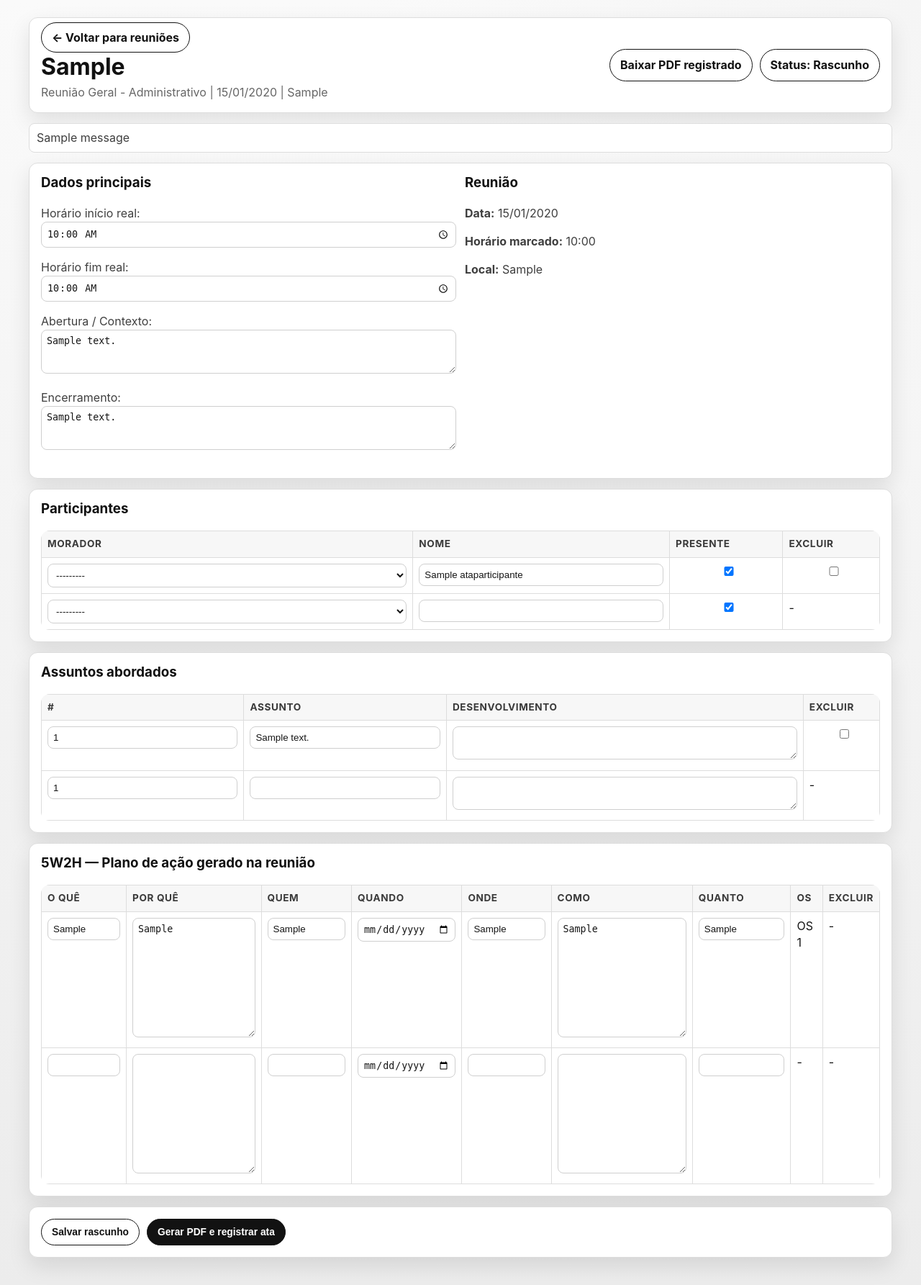
After one commit to flavioeduardo670/rpf, a Django app: page /reunioes/1/ata/ in a window 1280 px wide. The commit adds this page. Shown: the whole page at 72% size. Run offline with Django 5.2, Linux system fonts and the light colour scheme; a user stored in the database is signed in; data comes from the database, SQL or seed files in the repository; tables that the repository leaves empty hold one stand-in row (values such as "Sample post"); one stand-in notice (Sample message) is shown; parts of the project's set-up code (start-up, migrations or seed data) failed here and were passed over.

Commit message:
Implementa fluxo completo de atas no módulo de reuniões

```diff
--- a/core/forms.py
+++ b/core/forms.py
@@ -2,6 +2,7 @@ from collections import OrderedDict
 import os
 import uuid
 from django import forms
+from django.forms import BaseInlineFormSet
 from django.contrib.auth import get_user_model
 from django.contrib.auth.forms import UserCreationForm
 from django.utils.text import get_valid_filename
@@ -33,6 +34,10 @@ from .models import (
     AjusteMorador,
     ContaFixa,
     Reuniao,
+    AtaReuniao,
+    AtaParticipante,
+    AtaTopico,
+    AtaLinha5W2H,
 )
 
 
@@ -529,6 +534,108 @@ class ReuniaoForm(forms.ModelForm):
         super().__init__(*args, **kwargs)
         self.fields['setor'].required = False
 
+    def clean(self):
+        cleaned = super().clean()
+        if cleaned.get('tipo') == 'setorial' and not cleaned.get('setor'):
+            self.add_error('setor', 'Informe o setor da reunião setorial.')
+        return cleaned
+
+
+class AtaReuniaoForm(forms.ModelForm):
+    class Meta:
+        model = AtaReuniao
+        fields = [
+            'horario_inicio_real',
+            'horario_fim_real',
+            'texto_abertura',
+            'encerramento_texto',
+        ]
+        labels = {
+            'horario_inicio_real': 'Horário início real',
+            'horario_fim_real': 'Horário fim real',
+            'texto_abertura': 'Abertura / Contexto',
+            'encerramento_texto': 'Encerramento',
+        }
+        widgets = {
+            'horario_inicio_real': forms.TimeInput(attrs={'type': 'time'}),
+            'horario_fim_real': forms.TimeInput(attrs={'type': 'time'}),
+            'texto_abertura': forms.Textarea(attrs={'rows': 3}),
+            'encerramento_texto': forms.Textarea(attrs={'rows': 3}),
+        }
+
+
+class AtaParticipanteForm(forms.ModelForm):
+    class Meta:
+        model = AtaParticipante
+        fields = ['morador', 'nome', 'presente']
+        labels = {
+            'morador': 'Morador',
+            'nome': 'Nome',
+            'presente': 'Presente',
+        }
+
+
+class AtaTopicoForm(forms.ModelForm):
+    titulo_assunto = forms.CharField(max_length=200, required=False, label='Assunto')
+    desenvolvimento = forms.CharField(required=False, label='Desenvolvimento', widget=forms.Textarea(attrs={'rows': 2}))
+
+    class Meta:
+        model = AtaTopico
+        fields = ['ordem']
+        labels = {
+            'ordem': 'Ordem',
+        }
+
+    def __init__(self, *args, **kwargs):
+        super().__init__(*args, **kwargs)
+        texto = (self.instance.texto or '').strip()
+        if texto and not self.is_bound:
+            if '\n' in texto:
+                titulo, resto = texto.split('\n', 1)
+                self.initial['titulo_assunto'] = titulo.replace(':', '').strip()
+                self.initial['desenvolvimento'] = resto.strip('- ').strip()
+            else:
+                self.initial['titulo_assunto'] = texto
+
+    def clean(self):
+        cleaned = super().clean()
+        titulo = (cleaned.get('titulo_assunto') or '').strip()
+        desenvolvimento = (cleaned.get('desenvolvimento') or '').strip()
+        if not titulo and not desenvolvimento:
+            raise forms.ValidationError('Informe assunto ou desenvolvimento.')
+        if titulo and desenvolvimento:
+            self.instance.texto = f"{titulo}\n- {desenvolvimento}"
+        else:
+            self.instance.texto = titulo or desenvolvimento
+        return cleaned
+
+
+class AtaLinha5W2HForm(forms.ModelForm):
+    class Meta:
+        model = AtaLinha5W2H
+        fields = ['o_que', 'por_que', 'quem', 'quando', 'onde', 'como', 'quanto']
+        labels = {
+            'o_que': 'O quê',
+            'por_que': 'Por quê',
+            'quem': 'Quem',
+            'quando': 'Quando',
+            'onde': 'Onde',
+            'como': 'Como',
+            'quanto': 'Quanto',
+        }
+        widgets = {
+            'quando': forms.DateInput(attrs={'type': 'date'}),
+        }
+
+
+class AtaBaseInlineFormSet(BaseInlineFormSet):
+    def clean(self):
+        super().clean()
+        if any(self.errors):
+            return
+        if not self.instance.pode_editar:
+            raise forms.ValidationError('A ata está registrada e não pode mais ser alterada.')
+
 
 class DescontoMensalForm(forms.ModelForm):
     class Meta:
--- /dev/null
+++ b/core/templates/core/ata_reuniao.html
@@ -0,0 +1,166 @@
+{% load static %}
+<!DOCTYPE html>
+<html lang="pt-BR">
+<head>
+    <link rel="stylesheet" href="{% static 'core/base.css' %}">
+    <meta charset="UTF-8">
+    <meta name="viewport" content="width=device-width, initial-scale=1.0">
+    <title>{{ ata.identificador_formatado }} | Ata</title>
+    <style>
+        body { margin:0; padding:24px; background:#f4f4f4; font-family:"Trebuchet MS","Segoe UI",sans-serif; }
+        .wrap { max-width:1200px; margin:0 auto; }
+        .panel { background:#fff; border:1px solid #ddd; border-radius:12px; padding:16px; margin-bottom:14px; }
+        .grid { display:grid; gap:12px; grid-template-columns:repeat(2, minmax(0,1fr)); }
+        .grid-1 { display:grid; gap:12px; }
+        table { width:100%; border-collapse:collapse; }
+        th, td { border:1px solid #ddd; padding:8px; vertical-align:top; }
+        th { background:#f7f7f7; font-size:.85rem; }
+        input, select, textarea { width:100%; border:1px solid #cfcfcf; border-radius:8px; padding:7px; }
+        .top { display:flex; justify-content:space-between; gap:8px; flex-wrap:wrap; align-items:center; }
+        .muted { color:#666; }
+        .btn { border:1px solid #121212; background:#121212; color:#fff; border-radius:999px; padding:10px 14px; text-decoration:none; font-weight:700; cursor:pointer; }
+        .btn.light { background:#fff; color:#121212; }
+        .actions { display:flex; gap:10px; flex-wrap:wrap; }
+        .messages { list-style:none; padding:0; display:grid; gap:8px; }
+        .messages li { background:#fff; border:1px solid #ddd; border-radius:8px; padding:8px 10px; }
+        .readonly-mask { opacity:.75; pointer-events:none; }
+        @media (max-width: 960px) { .grid { grid-template-columns:1fr; } }
+    </style>
+</head>
+<body class="app-body">
+<div class="wrap">
+    <div class="top panel">
+        <div>
+            <a href="{% url 'reunioes' %}" class="btn light">← Voltar para reuniões</a>
+            <h1 style="margin:.6rem 0 .3rem;">{{ ata.identificador_formatado }}</h1>
+            <p class="muted" style="margin:0;">Reunião {{ reuniao.get_tipo_display }}{% if reuniao.setor %} - {{ reuniao.get_setor_display }}{% endif %} | {{ reuniao.data|date:"d/m/Y" }} | {{ reuniao.local }}</p>
+        </div>
+        <div class="actions">
+            {% if ata.pdf_final %}
+            <a class="btn light" href="{% url 'baixar_ata_pdf' reuniao.id %}">Baixar PDF registrado</a>
+            {% endif %}
+            <span class="btn light">Status: {{ ata.get_status_display }}</span>
+        </div>
+    </div>
+
+    {% if messages %}
+    <ul class="messages">
+        {% for message in messages %}
+        <li>{{ message }}</li>
+        {% endfor %}
+    </ul>
+    {% endif %}
+
+    <form method="post" class="{% if not can_edit_reunioes or not ata.pode_editar %}readonly-mask{% endif %}">
+        {% csrf_token %}
+
+        <section class="panel grid">
+            <div>
+                <h3>Dados principais</h3>
+                {{ form.as_p }}
+            </div>
+            <div>
+                <h3>Reunião</h3>
+                <p><strong>Data:</strong> {{ reuniao.data|date:"d/m/Y" }}</p>
+                <p><strong>Horário marcado:</strong> {{ reuniao.horario_marcado|time:"H:i" }}</p>
+                <p><strong>Local:</strong> {{ reuniao.local }}</p>
+            </div>
+        </section>
+
+        <section class="panel">
+            <h3>Participantes</h3>
+            {{ participantes_formset.management_form }}
+            <table>
+                <thead>
+                    <tr>
+                        <th>Morador</th>
+                        <th>Nome</th>
+                        <th>Presente</th>
+                        <th>Excluir</th>
+                    </tr>
+                </thead>
+                <tbody>
+                {% for p_form in participantes_formset %}
+                    <tr>
+                        <td>{{ p_form.id }}{{ p_form.morador }}</td>
+                        <td>{{ p_form.nome }}</td>
+                        <td>{{ p_form.presente }}</td>
+                        <td>{% if p_form.instance.pk %}{{ p_form.DELETE }}{% else %}-{% endif %}</td>
+                    </tr>
+                {% endfor %}
+                </tbody>
+            </table>
+        </section>
+
+        <section class="panel">
+            <h3>Assuntos abordados</h3>
+            {{ topicos_formset.management_form }}
+            <table>
+                <thead>
+                    <tr>
+                        <th>#</th>
+                        <th>Assunto</th>
+                        <th>Desenvolvimento</th>
+                        <th>Excluir</th>
+                    </tr>
+                </thead>
+                <tbody>
+                {% for t_form in topicos_formset %}
+                    <tr>
+                        <td>{{ t_form.id }}{{ t_form.ordem }}</td>
+                        <td>{{ t_form.titulo_assunto }}</td>
+                        <td>{{ t_form.desenvolvimento }}</td>
+                        <td>{% if t_form.instance.pk %}{{ t_form.DELETE }}{% else %}-{% endif %}</td>
+                    </tr>
+                {% endfor %}
+                </tbody>
+            </table>
+        </section>
+
+        <section class="panel">
+            <h3>5W2H — Plano de ação gerado na reunião</h3>
+            {{ linhas_formset.management_form }}
+            <table>
+                <thead>
+                    <tr>
+                        <th>O quê</th>
+                        <th>Por quê</th>
+                        <th>Quem</th>
+                        <th>Quando</th>
+                        <th>Onde</th>
+                        <th>Como</th>
+                        <th>Quanto</th>
+                        <th>OS</th>
+                        <th>Excluir</th>
+                    </tr>
+                </thead>
+                <tbody>
+                {% for l_form in linhas_formset %}
+                    <tr>
+                        <td>{{ l_form.id }}{{ l_form.o_que }}</td>
+                        <td>{{ l_form.por_que }}</td>
+                        <td>{{ l_form.quem }}</td>
+                        <td>{{ l_form.quando }}</td>
+                        <td>{{ l_form.onde }}</td>
+                        <td>{{ l_form.como }}</td>
+                        <td>{{ l_form.quanto }}</td>
+                        <td>{% if l_form.instance.ordem_servico_id %}OS {{ l_form.instance.ordem_servico_id }}{% else %}-{% endif %}</td>
+                        <td>{% if l_form.instance.pk and not l_form.instance.ordem_servico_id %}{{ l_form.DELETE }}{% else %}-{% endif %}</td>
+                    </tr>
+                {% endfor %}
+                </tbody>
+            </table>
+        </section>
+
+        {% if can_edit_reunioes and ata.pode_editar %}
+        <section class="panel actions">
+            <button class="btn light" type="submit" name="acao" value="salvar">Salvar rascunho</button>
+            <button class="btn" type="submit" name="acao" value="registrar">Gerar PDF e registrar ata</button>
+        </section>
+        {% else %}
+        <section class="panel"><p class="muted">Ata registrada ou perfil sem permissão de edição.</p></section>
+        {% endif %}
+    </form>
+</div>
+</body>
+</html>
--- a/core/templates/core/home.html
+++ b/core/templates/core/home.html
@@ -42,8 +42,8 @@
     <article class="rpf-card">
         <p class="rpf-kpi__label">Agenda</p>
         <h2 class="rpf-kpi__value">Reuniões</h2>
-        <p>Visualize reuniões e eventos do mês em calendário.</p>
-        <a href="{% url 'calendario' %}" class="rpf-btn rpf-btn--primary">Acessar módulo</a>
+        <p>Agende reuniões, registre atas e gere ações 5W2H.</p>
+        <a href="{% url 'reunioes' %}" class="rpf-btn rpf-btn--primary">Acessar módulo</a>
     </article>
 
     <article class="rpf-card">
--- a/core/urls.py
+++ b/core/urls.py
@@ -9,6 +9,8 @@ urlpatterns = [
     path('calendario/', views.calendario, name='calendario'),
     path('reunioes/', views.reunioes, name='reunioes'),
     path('reunioes/<int:reuniao_id>/ata/adicionar/', views.adicionar_ata_reuniao, name='adicionar_ata_reuniao'),
+    path('reunioes/<int:reuniao_id>/ata/', views.editar_ata_reuniao, name='editar_ata_reuniao'),
+    path('reunioes/<int:reuniao_id>/ata/pdf/', views.baixar_ata_pdf, name='baixar_ata_pdf'),
     path('perfil/', views.perfil, name='perfil'),
     path('moradores/', views.moradores, name='moradores'),
     path('moradores/exportar/', views.exportar_moradores_csv, name='exportar_moradores_csv'),
--- a/core/views/__init__.py
+++ b/core/views/__init__.py
@@ -26,4 +26,4 @@ from .manutencao import editar_os, lista_os, manutencao
 from .moradores import exportar_moradores_csv, moradores, perfil
 from .pix import webhook_pix
 from .rock import comprar_rocks, editar_rock, exportar_ingressos_rock_pdf, ingressos_rock, lotes_rock, rock
-from .reunioes import adicionar_ata_reuniao, reunioes
+from .reunioes import adicionar_ata_reuniao, baixar_ata_pdf, editar_ata_reuniao, reunioes
--- a/core/views/reunioes.py
+++ b/core/views/reunioes.py
@@ -1,15 +1,53 @@
 from django.contrib import messages
 from django.contrib.auth.decorators import login_required
+from django.forms import inlineformset_factory
+from django.http import FileResponse
 from django.shortcuts import get_object_or_404, redirect, render
 
-from core.forms import ReuniaoForm
-from core.models import AtaReuniao, Reuniao
+from core.forms import (
+    AtaBaseInlineFormSet,
+    AtaLinha5W2HForm,
+    AtaParticipanteForm,
+    AtaReuniaoForm,
+    AtaTopicoForm,
+    ReuniaoForm,
+)
+from core.models import AtaLinha5W2H, AtaParticipante, AtaReuniao, AtaTopico, Reuniao
+
+from .common import can_edit, setor_required
 
 
-@login_required
+AtaParticipanteFormSet = inlineformset_factory(
+    AtaReuniao,
+    AtaParticipante,
+    form=AtaParticipanteForm,
+    formset=AtaBaseInlineFormSet,
+    extra=1,
+    can_delete=True,
+)
+AtaTopicoFormSet = inlineformset_factory(
+    AtaReuniao,
+    AtaTopico,
+    form=AtaTopicoForm,
+    formset=AtaBaseInlineFormSet,
+    extra=1,
+    can_delete=True,
+)
+Ata5W2HFormSet = inlineformset_factory(
+    AtaReuniao,
+    AtaLinha5W2H,
+    form=AtaLinha5W2HForm,
+    formset=AtaBaseInlineFormSet,
+    extra=1,
+    can_delete=True,
+)
+
+
+@setor_required(group_name='Reunioes', morador_view_attr='acesso_reunioes_visualizar', morador_edit_attr='acesso_reunioes_editar')
 def reunioes(request):
+    can_edit_reunioes = can_edit(request, 'acesso_reunioes_editar')
     form = ReuniaoForm(request.POST or None)
-    if request.method == 'POST' and form.is_valid():
+    if request.method == 'POST' and can_edit_reunioes and form.is_valid():
         form.save()
         messages.success(request, 'Reunião agendada com sucesso.')
         return redirect('reunioes')
@@ -22,11 +60,12 @@ def reunioes(request):
             'form': form,
             'reunioes': reunioes_cadastradas,
             'status_permite_ata': {'marcada', 'realizada'},
+            'can_edit_reunioes': can_edit_reunioes,
         },
     )
 
 
-@login_required
+@setor_required(group_name='Reunioes', morador_edit_attr='acesso_reunioes_editar')
 def adicionar_ata_reuniao(request, reuniao_id):
     reuniao = get_object_or_404(Reuniao, pk=reuniao_id)
 
@@ -43,4 +82,67 @@ def adicionar_ata_reuniao(request, reuniao_id):
 
     AtaReuniao.objects.create(reuniao=reuniao, criado_por=request.user)
     messages.success(request, 'Ata adicionada com sucesso.')
-    return redirect('reunioes')
+    return redirect('editar_ata_reuniao', reuniao_id=reuniao.id)
+
+
+@setor_required(group_name='Reunioes', morador_view_attr='acesso_reunioes_visualizar', morador_edit_attr='acesso_reunioes_editar')
+def editar_ata_reuniao(request, reuniao_id):
+    reuniao = get_object_or_404(Reuniao, pk=reuniao_id)
+    ata = getattr(reuniao, 'ata', None)
+    if not ata:
+        messages.error(request, 'Cadastre a ata primeiro.')
+        return redirect('reunioes')
+
+    can_edit_reunioes = can_edit(request, 'acesso_reunioes_editar')
+    if request.method == 'POST' and not can_edit_reunioes:
+        messages.error(request, 'Você não tem permissão de edição para registrar ata.')
+        return redirect('editar_ata_reuniao', reuniao_id=reuniao.id)
+
+    form = AtaReuniaoForm(request.POST or None, instance=ata)
+    participantes_formset = AtaParticipanteFormSet(request.POST or None, instance=ata, prefix='participantes')
+    topicos_formset = AtaTopicoFormSet(request.POST or None, instance=ata, prefix='topicos')
+    linhas_formset = Ata5W2HFormSet(request.POST or None, instance=ata, prefix='linhas5w2h')
+
+    if request.method == 'POST' and can_edit_reunioes:
+        acao = request.POST.get('acao', 'salvar')
+        valido = form.is_valid() and participantes_formset.is_valid() and topicos_formset.is_valid() and linhas_formset.is_valid()
+        if valido:
+            form.save()
+            participantes_formset.save()
+            topicos_formset.save()
+            linhas_formset.save()
+            if acao == 'registrar':
+                try:
+                    total_os = ata.registrar(registrado_por=request.user)
+                except Exception as exc:
+                    messages.error(request, f'Não foi possível registrar a ata: {exc}')
+                else:
+                    messages.success(request, f'Ata registrada com sucesso. {total_os} OS(s) gerada(s).')
+                return redirect('editar_ata_reuniao', reuniao_id=reuniao.id)
+
+            messages.success(request, 'Rascunho da ata salvo com sucesso.')
+            return redirect('editar_ata_reuniao', reuniao_id=reuniao.id)
+
+    return render(
+        request,
+        'core/ata_reuniao.html',
+        {
+            'reuniao': reuniao,
+            'ata': ata,
+            'form': form,
+            'participantes_formset': participantes_formset,
+            'topicos_formset': topicos_formset,
+            'linhas_formset': linhas_formset,
+            'can_edit_reunioes': can_edit_reunioes,
+        },
+    )
+
+
+@setor_required(group_name='Reunioes', morador_view_attr='acesso_reunioes_visualizar', morador_edit_attr='acesso_reunioes_editar')
+def baixar_ata_pdf(request, reuniao_id):
+    reuniao = get_object_or_404(Reuniao, pk=reuniao_id)
+    ata = getattr(reuniao, 'ata', None)
+    if not ata or not ata.pdf_final:
+        messages.error(request, 'A ata ainda não foi registrada em PDF.')
+        return redirect('editar_ata_reuniao', reuniao_id=reuniao.id)
+    return FileResponse(ata.pdf_final.open('rb'), content_type='application/pdf', as_attachment=True, filename=ata.pdf_final.name.split('/')[-1])
```
Also changed, not shown: core/admin.py (+17 -3 lines), core/models.py (+75 -14 lines), core/templates/core/reunioes.html (+7 -3 lines).
